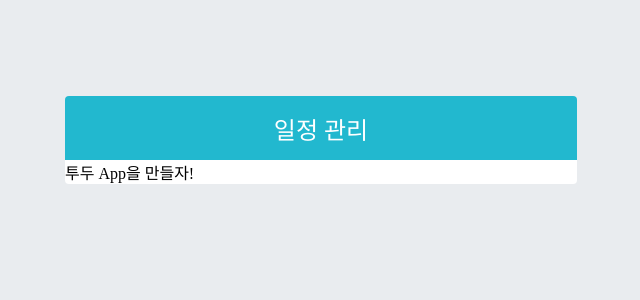
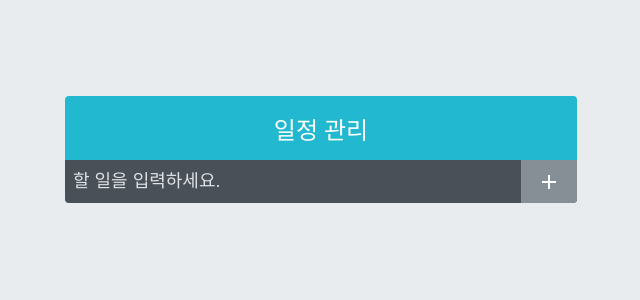
Before and after one commit to heyimcsy/React-handling-skills_todo_app, a React (Create React App) app: page / in a window 1280 px wide. Shown: the top 300 px of the page, without its empty margins (319-959 px from the left). Built offline with nearby package versions, Linux system fonts and the light colour scheme.

Commit message:
Create todo insert template

```diff
--- a/src/App.js
+++ b/src/App.js
@@ -1,6 +1,7 @@
 import TodoTemplate from './components/TodoTemplate';
+import TodoInsert from './components/TodoInsert';
 
 const App = () => {
-  return <TodoTemplate>투두 App을 만들자!</TodoTemplate>
+  return <TodoTemplate><TodoInsert/></TodoTemplate>
 }
 export default App;
--- /dev/null
+++ b/src/components/TodoInsert.js
@@ -0,0 +1,14 @@
+import { MdAdd } from 'react-icons/md';
+import './TodoInsert.scss'
+
+const TodoInsert = ( )=> {
+  return (
+    <form className="TodoInsert">
+      <input placeholder="할 일을 입력하세요." />
+      <button type="submit">
+        <MdAdd/>
+      </button>
+    </form>
+  )
+}
+export default TodoInsert
--- /dev/null
+++ b/src/components/TodoInsert.scss
@@ -0,0 +1,34 @@
+.TodoInsert {
+  display: flex;
+  background: #495057;
+  input{
+    background: none;
+    outline: none;
+    border: none;
+    padding: 0.5rem;
+    font-size: 1.125rem;
+    line-height: 1.5;
+    color: white;
+    &::placeholder{
+      color:#dee2e6
+    }
+    flex:1;
+  }
+  button {
+    background: none;
+    outline:none;
+    border: none;
+    background: #868e96;
+    color: white;
+    padding-left: 1rem;
+    padding-right: 1rem;
+    font-size: 1.5rem;
+    display: flex;
+    align-items: center;
+    cursor: pointer;
+    transition: 0.1s background ease-in;
+    &:hover {
+      background: #adb5db;
+    }
+  }
+}
```
